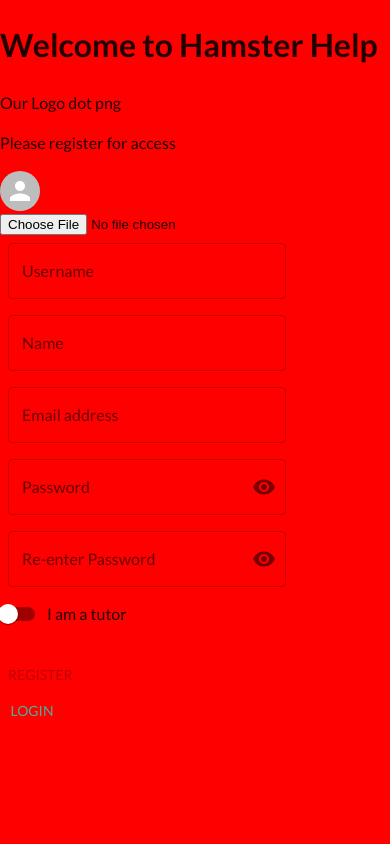
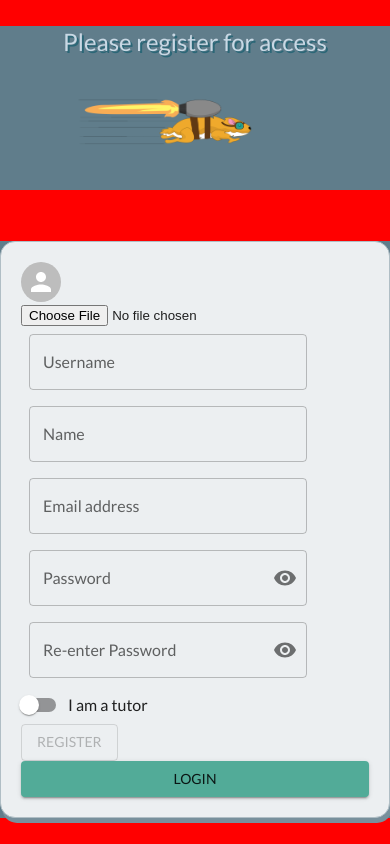
Before and after one commit to Team-Turbo-Hamster/Hamster-Help-FE, a React (Create React App) app: page /register in a window 390 px wide. Built offline with nearby package versions, Linux system fonts and the light colour scheme.

Commit message:
add styling to registration page - still requires some mobile tweaks

```diff
--- a/src/components/Registration.jsx
+++ b/src/components/Registration.jsx
@@ -140,12 +140,7 @@ const NewUserForm = () => {
       {/* _______________________________________________________ */}
       <Avatar src={values.avatar} />
 
-      <input
-        accept=".png, .jpg, .jpeg"
-        type="file"
-        name="avatar"
-        onChange={handleFileInputChange}
-      />
+      <input accept=".png, .jpg, .jpeg" type="file" name="avatar" onChange={handleFileInputChange} />
       <FormControl sx={{ m: 1, width: "30ch" }}>
         <InputLabel>Username</InputLabel>
         <OutlinedInput
@@ -155,10 +150,7 @@ const NewUserForm = () => {
           onBlur={handleBlur("username")}
           onChange={handleChange("username")}
         />
-        {handleHelperText(
-          "username",
-          "username must be 1-30 characters long and contain only letters or spaces"
-        )}
+        {handleHelperText("username", "username must be 1-30 characters long and contain only letters or spaces")}
       </FormControl>
       <FormControl sx={{ m: 1, width: "30ch" }}>
         <InputLabel>Name</InputLabel>
@@ -183,10 +175,7 @@ const NewUserForm = () => {
           onBlur={handleBlur("email")}
           onChange={handleChange("email")}
         />
-        {handleHelperText(
-          "email",
-          'Email must be a valid email address; "example@domain.tag"'
-        )}
+        {handleHelperText("email", 'Email must be a valid email address; "example@domain.tag"')}
       </FormControl>
       <br />
       {/* Password field */}
@@ -248,16 +237,12 @@ const NewUserForm = () => {
       <br />
       {/* Tutor toggle */}
       {/* _______________________________________________________ */}
-      <FormControlLabel
-        control={<Switch onChange={setTutor} />}
-        label="I am a tutor"
-      />
-      <br />
+      <FormControlLabel control={<Switch onChange={setTutor} />} label="I am a tutor" />
       <br />
 
       <Button
         id="RegisterButton"
-        variant="text"
+        variant={buttonDisabled ? "outlined" : "contained"}
         type="Submit"
         disabled={buttonDisabled}
       >
--- a/src/pages/Register.jsx
+++ b/src/pages/Register.jsx
@@ -1,20 +1,38 @@
 import Registration from "../components/Registration";
 import { useNavigate } from "react-router-dom";
-import { Button } from "@mui/material";
+import { Button, Grid, Stack, Typography } from "@mui/material";
+import useStyles from "../styles/pages/register.styles";
+import logo from "../assets/hamsterlogo.png";
 
 const Register = () => {
   const navigate = useNavigate();
+  const classes = useStyles();
 
   return (
-    <div>
-      <h1> Welcome to Hamster Help </h1>
-      <div> Our Logo dot png</div>
-      <p> Please register for access</p>
-      <div>
-        <Registration />
-      </div>
-      <Button onClick={() => navigate("/login")}>Login</Button>
-    </div>
+    <Grid container className={classes.mainContainer}>
+      <Grid item className={classes.bodyLeft}>
+        <Stack>
+          <Grid item>
+            <Typography className={classes.smallTitleText} variant="h5">
+              Please register for access
+            </Typography>
+          </Grid>
+          <Grid item>
+            <img className={classes.logo} src={logo} width={"100%"} height={"auto"} alt="Logo" />
+          </Grid>
+        </Stack>
+      </Grid>
+      <Grid item className={classes.bodyRight}>
+        <Stack className={classes.formStack}>
+          <div>
+            <Registration />
+          </div>
+          <Button variant="contained" onClick={() => navigate("/login")}>
+            Login
+          </Button>
+        </Stack>
+      </Grid>
+    </Grid>
   );
 };
 
--- /dev/null
+++ b/src/styles/pages/register.styles.js
@@ -0,0 +1,76 @@
+import { makeStyles } from "@mui/styles";
+
+const useStyles = makeStyles((theme) => ({
+  mainContainer: {
+    flexDirection: "column",
+    [theme.breakpoints.up("md")]: {
+      flexDirection: "row",
+    },
+    alignItems: "center",
+    justifyContent: "center",
+    height: "100vh",
+  },
+  titleContainer: {
+    display: "flex",
+    alignItems: "center",
+    justifyContent: "center",
+    textAlign: "center",
+    textShadow: "2px 2px #2b6777",
+    color: theme.palette.primary.light,
+  },
+
+  smallTitleText: {
+    display: "flex",
+    alignItems: "center",
+    justifyContent: "center",
+    textAlign: "center",
+    textShadow: "2px 2px #2b6777",
+    color: theme.palette.primary.light,
+  },
+
+  bodyLeft: {
+    [theme.breakpoints.down("md")]: {
+      minHeight: "5vh",
+      width: "100%",
+    },
+    width: "50%",
+    minHeight: "100vh",
+    display: "flex",
+    alignItems: "center",
+    justifyContent: "center",
+    background: theme.palette.secondary.main,
+  },
+
+  logo: {
+    [theme.breakpoints.down("md")]: {
+      maxHeight: "15vh",
+    },
+    paddingRight: theme.spacing(8),
+  },
+
+  bodyRight: {
+    [theme.breakpoints.down("md")]: {
+      minHeight: "50vh",
+      background: theme.palette.secondary.main,
+    },
+    width: "100%",
+    [theme.breakpoints.up("md")]: {
+      width: "50%",
+    },
+    minHeight: "100vh",
+    display: "flex",
+    alignItems: "center",
+    justifyContent: "center",
+    background: theme.palette.primary.light,
+  },
+
+  formStack: {
+    padding: "20px",
+    border: "1px solid #b0bec5",
+    borderRadius: "15px",
+    boxShadow: "2px 5px #78909c",
+    background: theme.palette.secondary.light,
+  },
+}));
+
+export default useStyles;
--- a/src/styles/theme.js
+++ b/src/styles/theme.js
@@ -25,7 +25,7 @@ export const ColorModeContextProvider = ({ children }) => {
       createTheme({
         typography: {
           fontFamily: "Lato",
-          fontSize: "14",
+          fontSize: 14,
           fontWeightLight: 300,
           fontWeightMedium: 400,
           fontWeightRegular: 500,
```
